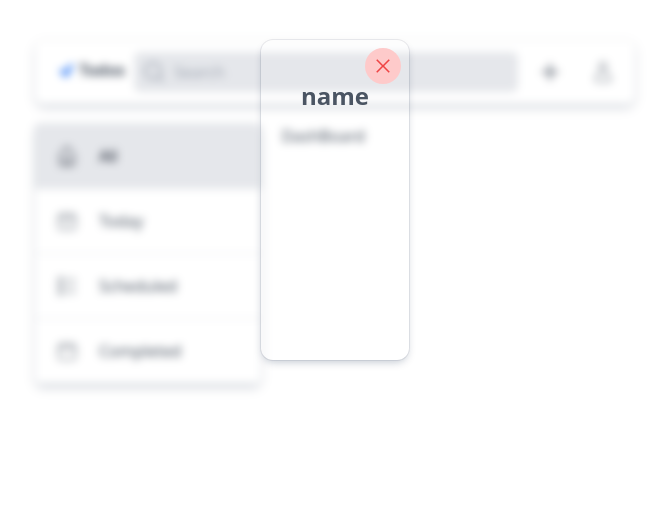
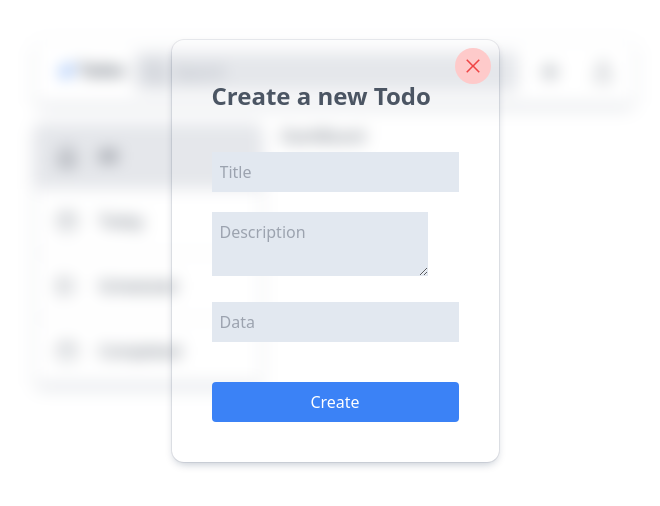
Before and after one commit to mabuhanifa/nest-from-scratch, a Next.js app in the folder client/: page / in a window 1280 px wide. Both pictures are taken after a click on the button 855 px from the left and 72 px from the top of the page. Shown: the top 506 px of the page, without its empty margins (305-965 px from the left). Built offline with nearby package versions, Linux system fonts and the light colour scheme.

Commit message:
modal updated

```diff
--- a/client/components/Modal.js
+++ b/client/components/Modal.js
@@ -10,17 +10,30 @@ export default function Modal({ view, setModal }) {
   return (
     <div
       id="container"
-      className="mx-5 bg-opacity-30 backdrop-blur-sm fixed inset-0 flex justify-center z-15 py-10"
+      className="mx-5 bg-opacity-30 backdrop-blur fixed inset-0 flex justify-center z-15 py-10"
       onClick={closeModal}
     >
-      <div className="max-w-2xl h-80 rounded-xl p-10 relative shad">
-        <h1 className="text-2xl font-bold mb-10">name</h1>
+      <div className="max-w-2xl rounded-xl p-10 relative shad h-max">
+        <h1 className="text-2xl font-bold mb-10">Create a new Todo</h1>
         <button
           className=" text-red-500 absolute top-2 right-2 bg-red-200 p-2 rounded-full hover:bg-red-300"
           onClick={() => setModal((m) => !m)}
         >
           <VscChromeClose className="text-xl" />
         </button>
+        <div>
+          <input type="text" placeholder="Title" className="p-2 bg-slate-200" />
+          <br />
+          <textarea
+            type="text"
+            placeholder="Description"
+            className="p-2 bg-slate-200 my-5"
+          />
+          <br />
+          <input type="text" placeholder="Data" className="p-2 bg-slate-200" />
+          <br />
+        <button className="bg-blue-500 px-10 text-white p-2 rounded w-full mt-10">Create</button>
+        </div>
       </div>
     </div>
   );
```
